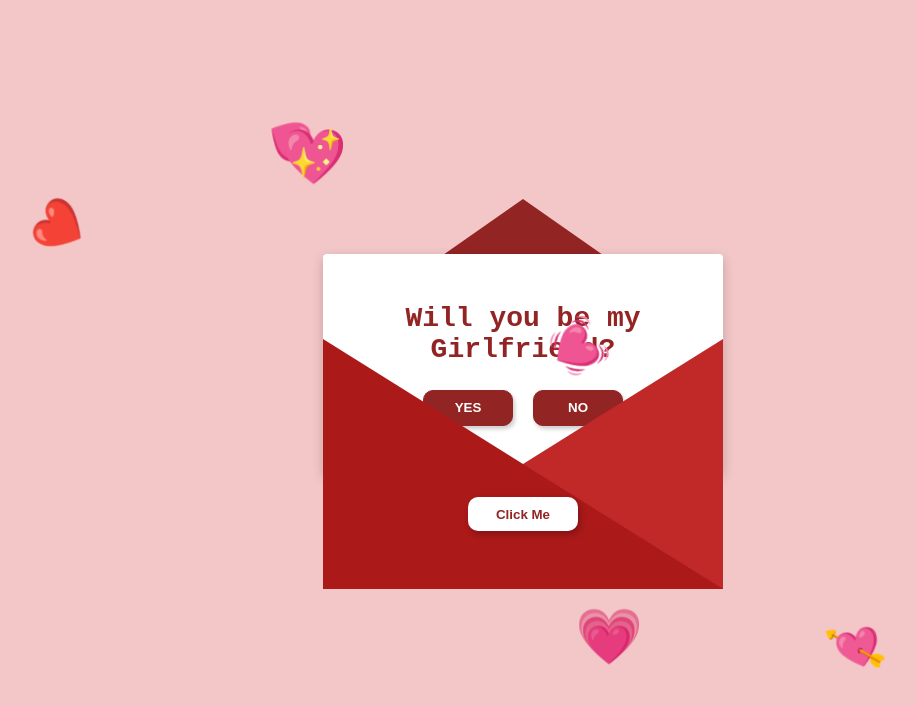
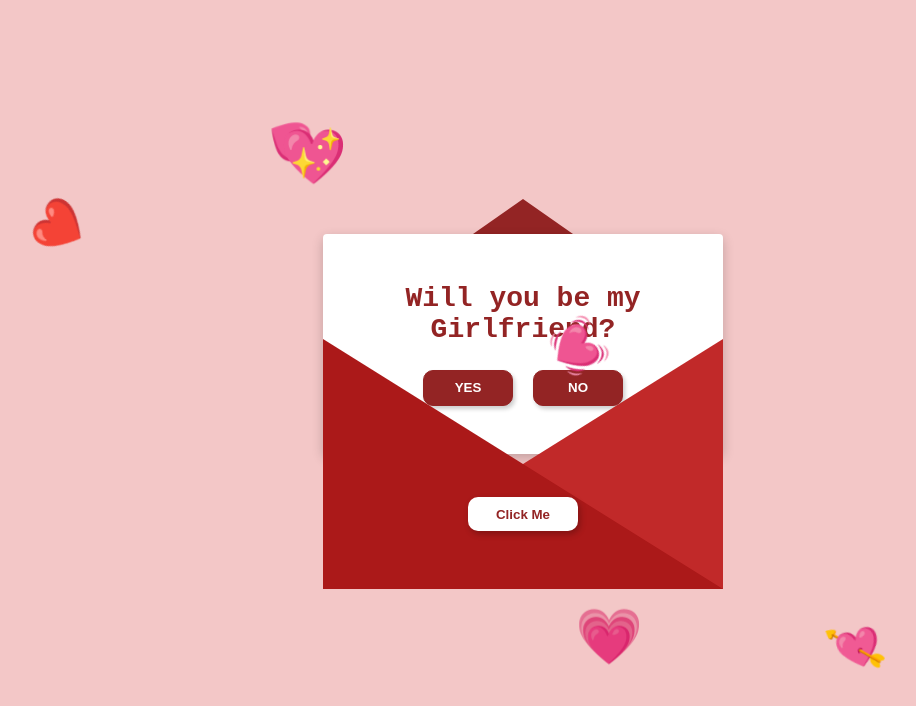
Before and after one commit to abquad1/proposal, a plain HTML site: page Index.html in a window 1280 px wide. Both pictures are taken after a click on the button "Click Me". Shown: the whole page, without its empty margins (117-1033 px from the left). Drawn offline with Linux system fonts and the light colour scheme.

Commit message:
fix: fix button issue

```diff
--- a/Index.html
+++ b/Index.html
@@ -34,41 +34,30 @@
         left: 10px;
         width: 400px;
         height: 250px;
+        pointer-events: none;
       }
 
       .envelope-base {
-        /* position: absolute;
-        inset: 0;
-        background: #8a1f1f;
-        border-radius: 6px;
-        box-shadow: 0 10px 25px rgba(0, 0, 0, 0.3); */
-
         height: 0;
         width: 0;
         border-left: 400px solid transparent;
         border-bottom: 250px solid rgb(193, 41, 41);
         position: absolute;
         top: 0;
-        left: 0%;
+        left: 0;
       }
 
       .envelope-base1 {
-        /* position: absolute;
-        inset: 0;
-        background: #8a1f1f;
-        border-radius: 6px;
-        box-shadow: 0 10px 25px rgba(0, 0, 0, 0.3); */
-
         height: 0;
         width: 0;
         border-right: 400px solid transparent;
         border-bottom: 250px solid rgb(171, 25, 25);
         position: absolute;
         top: 0;
-        left: 0%;
+        left: 0;
       }
 
-      .envelope-pocket {
+      /* .envelope-pocket {
         position: absolute;
         bottom: 0;
         left: 0;
@@ -76,9 +65,9 @@
         height: 0;
         border-left: 200px solid transparent;
         border-right: 200px solid transparent;
-        /* border-bottom: 125px solid #7a1a1a; */
+        border-bottom: 125px solid #7a1a1a;
         z-index: 1;
-      }
+      } */
 
       .envelope-flap {
         position: absolute;
@@ -89,7 +78,7 @@
         border-left: 200px solid transparent;
         border-right: 200px solid transparent;
         border-bottom: 140px solid #932424;
-        z-index: -2;
+        z-index: -10;
       }
 
       #clickMe {
@@ -107,6 +96,7 @@
         cursor: pointer;
         z-index: 10;
         box-shadow: 2px 3px 6px rgba(0, 0, 0, 0.25);
+        pointer-events: auto;
       }
 
       #clickMe:hover {
@@ -137,7 +127,7 @@
       }
 
       .letter.open {
-        transform: translateY(-100px);
+        transform: translateY(-120px);
       }
 
       .letter p {
@@ -359,7 +349,7 @@
       <div class="envelope">
         <div class="envelope-base"></div>
         <div class="envelope-base1"></div>
-        <div class="envelope-pocket"></div>
+        <!-- <div class="envelope-pocket"></div> -->
         <div class="envelope-flap"></div>
         <button id="clickMe">Click Me</button>
       </div>
```
